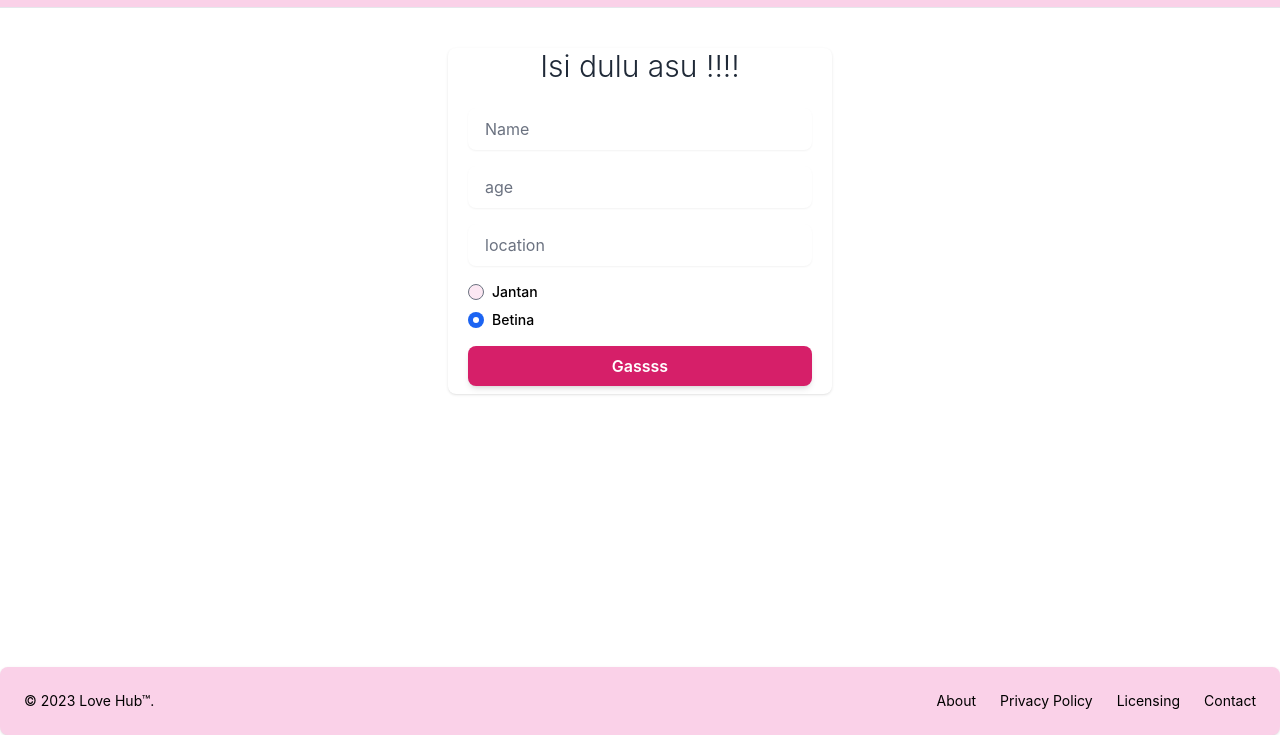
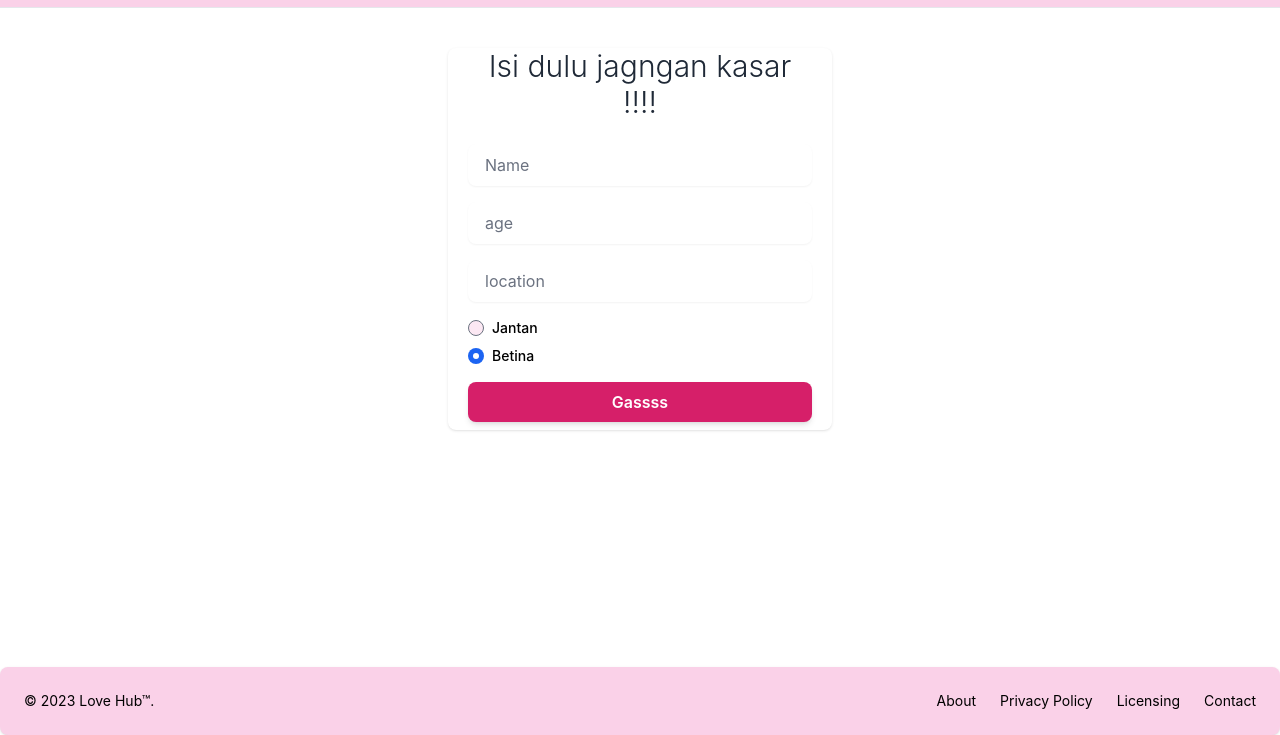
Before and after one commit to tamaa13/love-hub, a website: page index.html in a window 1280 px wide. Shown: the part 65-800 px from the top of the page. Drawn offline with nearby package versions, Linux system fonts and the light colour scheme.

Commit message:
jangan kasar

```diff
--- a/index.html
+++ b/index.html
@@ -67,7 +67,7 @@
         <form class="flex w-full max-w-sm space-x-3">
             <div class="w-full max-w-2xl px-5 py-10 m-auto mt-10 bg-white rounded-lg shadow dark:bg-gray-800">
                 <div class="mb-6 text-3xl font-light text-center text-gray-800 dark:text-white">
-                    Isi dulu asu !!!!
+                    Isi dulu jagngan kasar !!!!
                 </div>
                 <div class="grid max-w-xl grid-cols-2 gap-4 m-auto">
                     <div class="col-span-2 lg:col-span-1">
```
